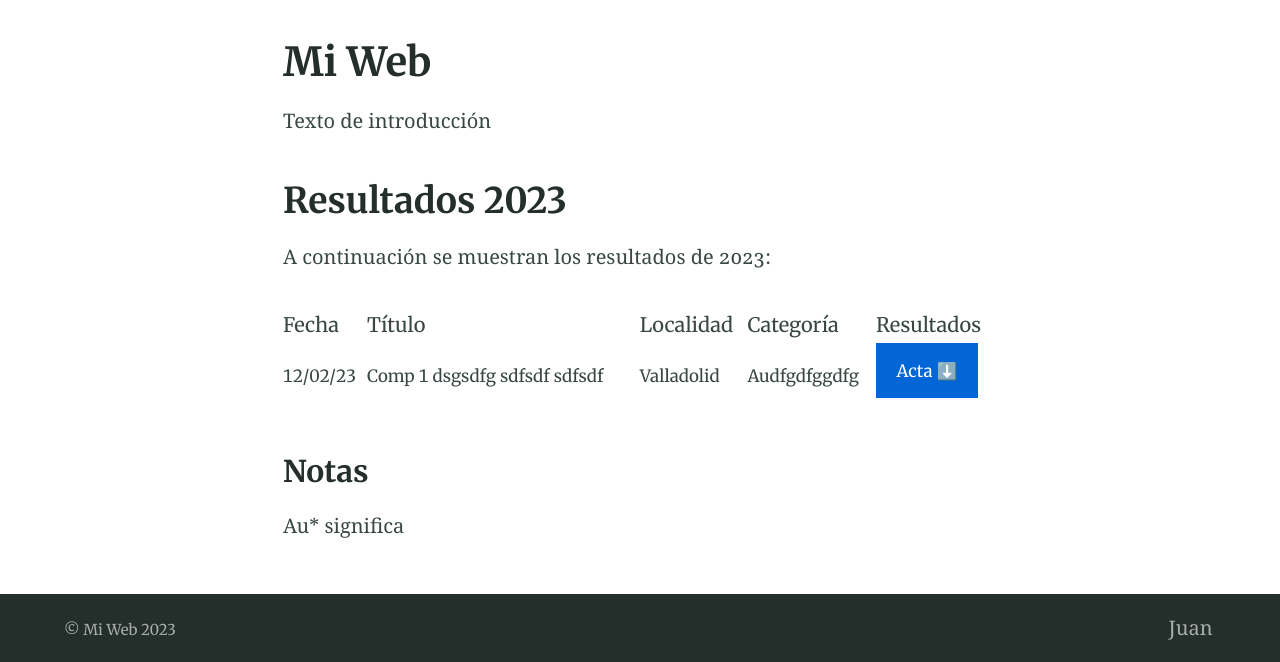
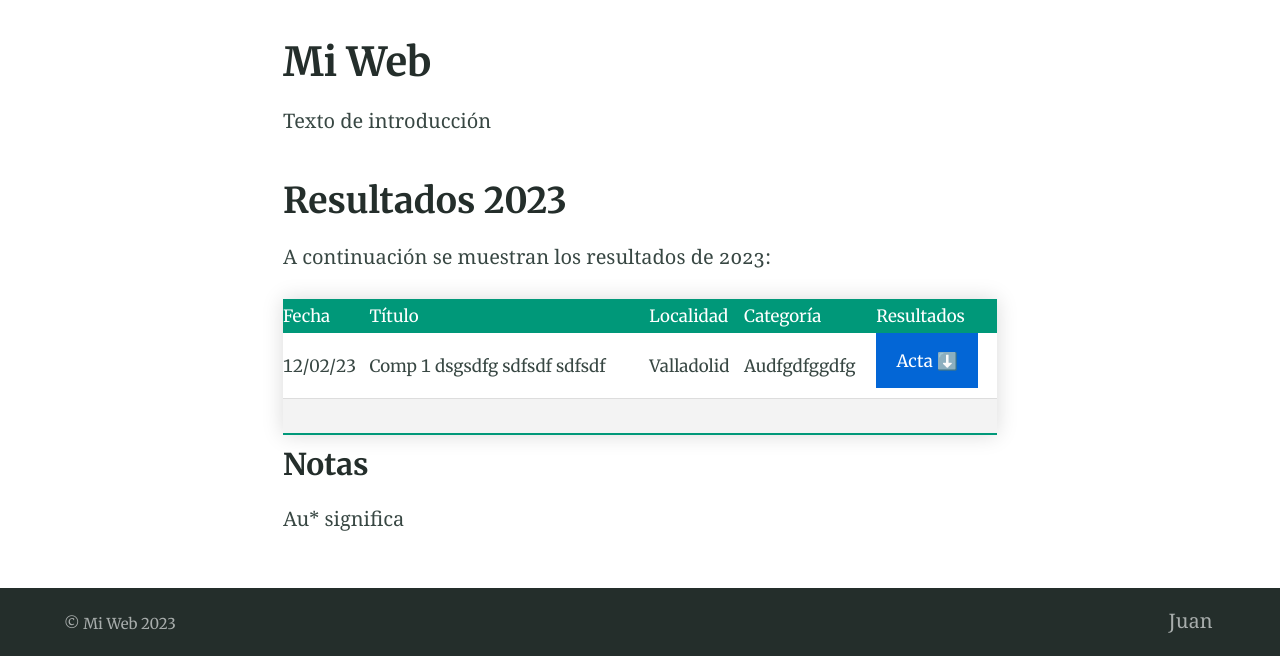
Before and after one commit to labajo/website-test, a Jekyll site: the page built from index.md, in a window 1280 px wide. Shown: the part 322-984 px from the top of the page. Built offline with Jekyll 4.4.1, drawn with Linux system fonts in a browser that asks for light colours.

Commit message:
chage table style

```diff
--- a/_sass/sassline-base/_reset.scss
+++ b/_sass/sassline-base/_reset.scss
@@ -3,7 +3,7 @@
 
 // Reset all the things
 * { box-sizing: border-box; }
-html, body, div, span, applet, object, iframe, h1, h2, h3, h4, h5, h6, p, blockquote, pre, a, abbr, acronym, address, big, cite, code, del, dfn, em, img, ins, kbd, q, s, samp, small, strike, strong, sub, sup, tt, var, b, u, i, center, dl, dt, dd, ol, ul, li, fieldset, form, label, legend, table, caption, tbody, tfoot, thead, tr, th, td, article, aside, canvas, details, embed, figure, figcaption, footer, header, hgroup, menu, nav, output, ruby, section, summary, time, mark, audio, video { margin: 0; padding: 0; border: 0; font-size: 100%; font: inherit; vertical-align: baseline; }
+html, body, div, span, applet, object, iframe, h1, h2, h3, h4, h5, h6, p, blockquote, pre, a, abbr, acronym, address, big, cite, code, del, dfn, em, img, ins, kbd, q, s, samp, small, strike, strong, sub, sup, tt, var, b, u, i, center, dl, dt, dd, ol, ul, li, fieldset, form, label, legend, table, caption, tbody, tfoot, thead, tbody, tr, th, td, article, aside, canvas, details, embed, figure, figcaption, footer, header, hgroup, menu, nav, output, ruby, section, summary, time, mark, audio, video { margin: 0; padding: 0; border: 0; font-size: 100%; font: inherit; vertical-align: baseline; }
 article, aside, details, figcaption, figure, footer, header, hgroup, menu, nav, section { display: block; }
 html, body { height: 100%; }
 a img { border: none; }
--- a/_sass/sassline-base/_typography.scss
+++ b/_sass/sassline-base/_typography.scss
@@ -210,6 +210,24 @@ a {
   }
 
   // Tables.
+  // table {
+  //   @include sassline(eta, $headingtype, 2, 0, all);
+
+  //   font-family: unquote(map-get($headingtype, font-family));
+  //   font-feature-settings: 'liga', 'lnum', 'tnum', 'kern';
+  //   font-style: normal;
+  //   font-weight: map-get($headingtype, regular);
+  //   width: 100%;
+
+  //   thead {
+
+  //     th {
+  //       @include sassline(zeta, $headingtype, 2, 0, all);
+  //       padding-bottom: 1px;
+  //     }
+  //   }
+  // }
+
   table {
     @include sassline(eta, $headingtype, 2, 0, all);
 
@@ -218,12 +236,26 @@ a {
     font-style: normal;
     font-weight: map-get($headingtype, regular);
     width: 100%;
+    margin: 25px 0;
+    box-shadow: 0 0 20px rgba(0, 0, 0, 0.15);
 
     thead {
 
-      th {
-        @include sassline(zeta, $headingtype, 2, 0, all);
-        padding-bottom: 1px;
+      tr {
+        background-color: #009879;
+        color: #ffffff;
+      }
+    }
+
+    tbody {
+      tr {
+        border-bottom: 1px solid #dddddd;
+      }
+      tr:nth-of-type(even) {
+        background-color: #f3f3f3;
+      }
+      tr:last-of-type {
+        border-bottom: 2px solid #009879;
       }
     }
   }
```
